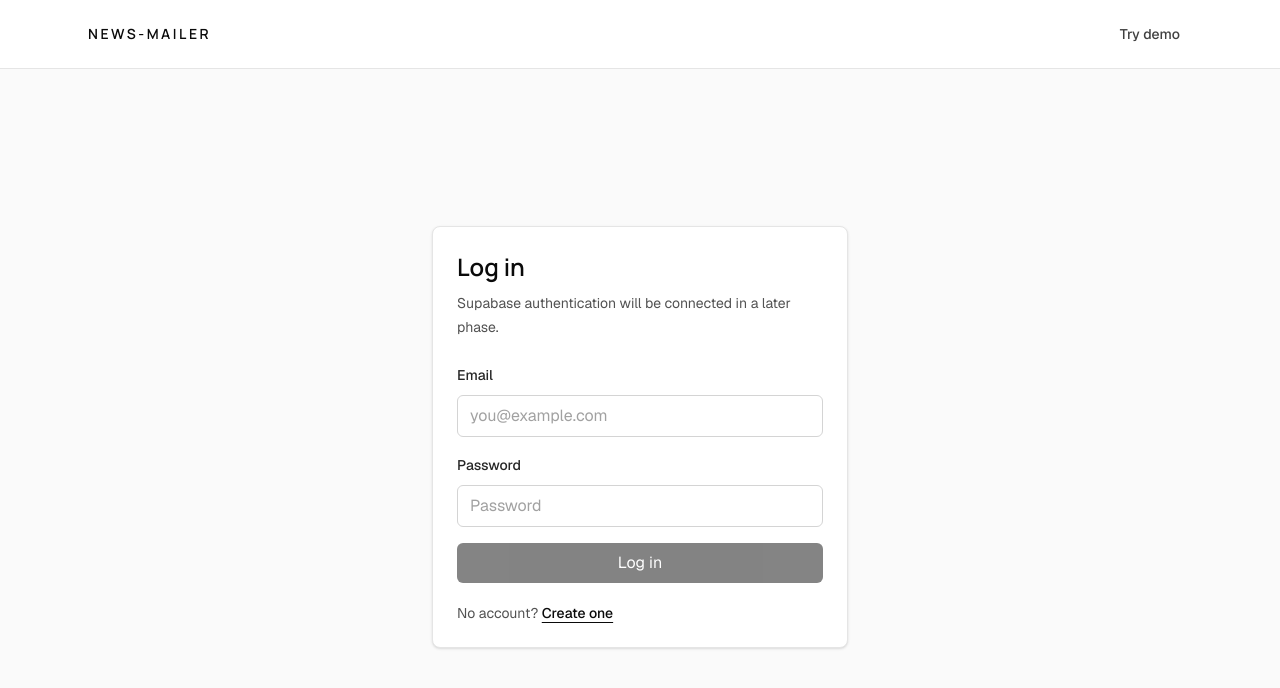
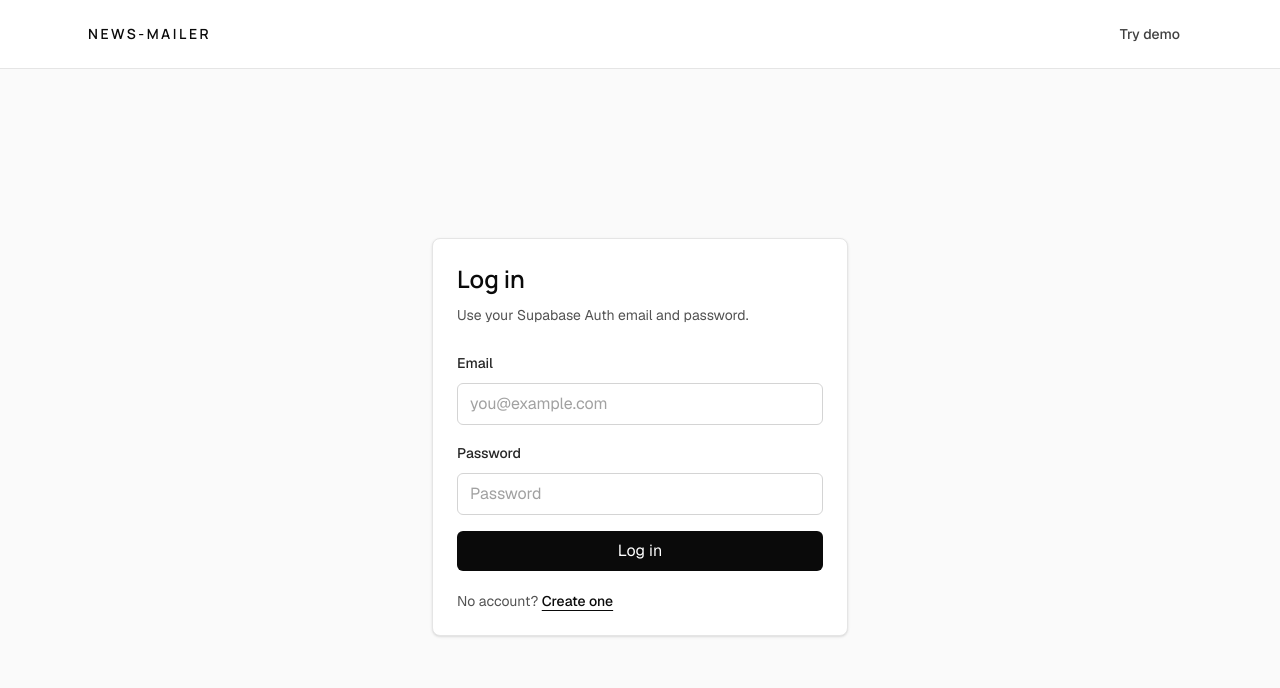
Before and after one commit to AjvorHardi/news-mailer, a React (Vite) app: page /login in a window 1280 px wide. Shown: the top 688 px of the page. Built offline with nearby package versions, Linux system fonts and the light colour scheme; no server answers.

Commit message:
feat: implement login flow

```diff
--- a/src/features/auth/LoginPage.tsx
+++ b/src/features/auth/LoginPage.tsx
@@ -1,17 +1,75 @@
-import { Link } from 'react-router';
+import { Link, Navigate, useNavigate } from 'react-router';
+import { useState } from 'react';
+import { useForm } from 'react-hook-form';
+import { zodResolver } from '@hookform/resolvers/zod';
+import { z } from 'zod';
 import { Button } from '../../shared/ui/Button';
 import { Input } from '../../shared/ui/Input';
+import { useAuth } from './authContext';
+
+const loginSchema = z.object({
+  email: z.email('Use a valid email address'),
+  password: z.string().min(1, 'Password is required'),
+});
+
+type LoginFormInput = z.input<typeof loginSchema>;
+type LoginFormValues = z.output<typeof loginSchema>;
 
 export function LoginPage() {
+  const { isConfigured, isLoading, signIn, user } = useAuth();
+  const navigate = useNavigate();
+  const [authError, setAuthError] = useState<string | null>(null);
+  const {
+    formState: { errors },
+    handleSubmit,
+    register,
+  } = useForm<LoginFormInput, unknown, LoginFormValues>({
+    resolver: zodResolver(loginSchema),
+    defaultValues: {
+      email: '',
+      password: '',
+    },
+  });
+
+  if (!isLoading && user) {
+    return <Navigate to="/app" replace />;
+  }
+
   return (
     <section className="w-full rounded-lg border border-neutral-200 bg-white p-6 shadow-sm">
       <h1 className="font-display text-2xl font-semibold text-neutral-950">Log in</h1>
-      <p className="mt-2 text-sm leading-6 text-neutral-600">Supabase authentication will be connected in a later phase.</p>
-      <form className="mt-6 space-y-4">
-        <Input label="Email" type="email" placeholder="you@example.com" disabled />
-        <Input label="Password" type="password" placeholder="Password" disabled />
-        <Button type="button" disabled className="w-full">
-          Log in
+      <p className="mt-2 text-sm leading-6 text-neutral-600">Use your Supabase Auth email and password.</p>
+
+      {!isConfigured ? (
+        <div className="mt-5 rounded-md border border-neutral-200 bg-neutral-50 p-4 text-sm text-neutral-700">
+          Supabase is not configured. Add VITE_SUPABASE_URL and VITE_SUPABASE_ANON_KEY to your local env file.
+        </div>
+      ) : null}
+
+      <form
+        className="mt-6 space-y-4"
+        onSubmit={handleSubmit(async (values) => {
+          setAuthError(null);
+
+          try {
+            await signIn(values.email, values.password);
+            navigate('/app', { replace: true });
+          } catch (error) {
+            setAuthError(error instanceof Error ? error.message : 'Login failed');
+          }
+        })}
+      >
+        <div>
+          <Input label="Email" type="email" placeholder="you@example.com" disabled={!isConfigured || isLoading} {...register('email')} />
+          {errors.email ? <p className="mt-2 text-sm text-red-600">{errors.email.message}</p> : null}
+        </div>
+        <div>
+          <Input label="Password" type="password" placeholder="Password" disabled={!isConfigured || isLoading} {...register('password')} />
+          {errors.password ? <p className="mt-2 text-sm text-red-600">{errors.password.message}</p> : null}
+        </div>
+        {authError ? <p className="text-sm text-red-600">{authError}</p> : null}
+        <Button type="submit" disabled={!isConfigured || isLoading} className="w-full">
+          {isLoading ? 'Checking session...' : 'Log in'}
         </Button>
       </form>
       <p className="mt-5 text-sm text-neutral-600">
```
